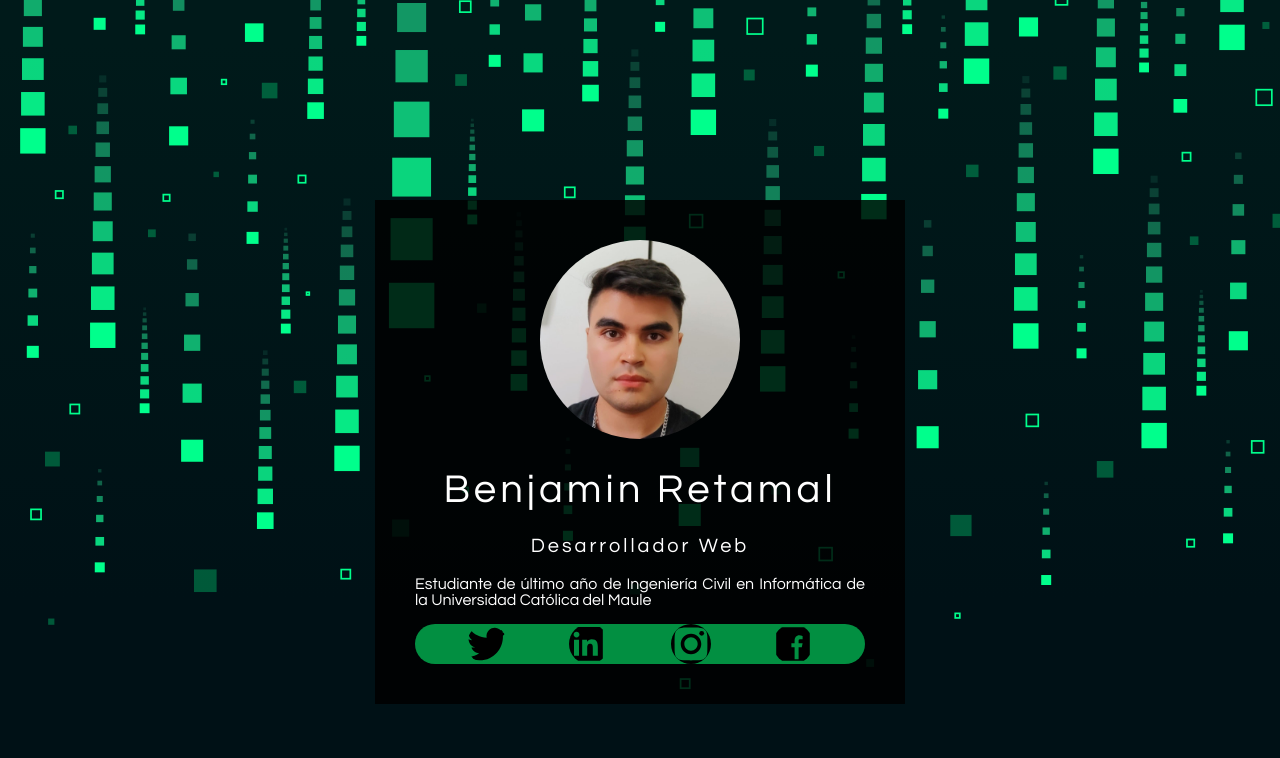
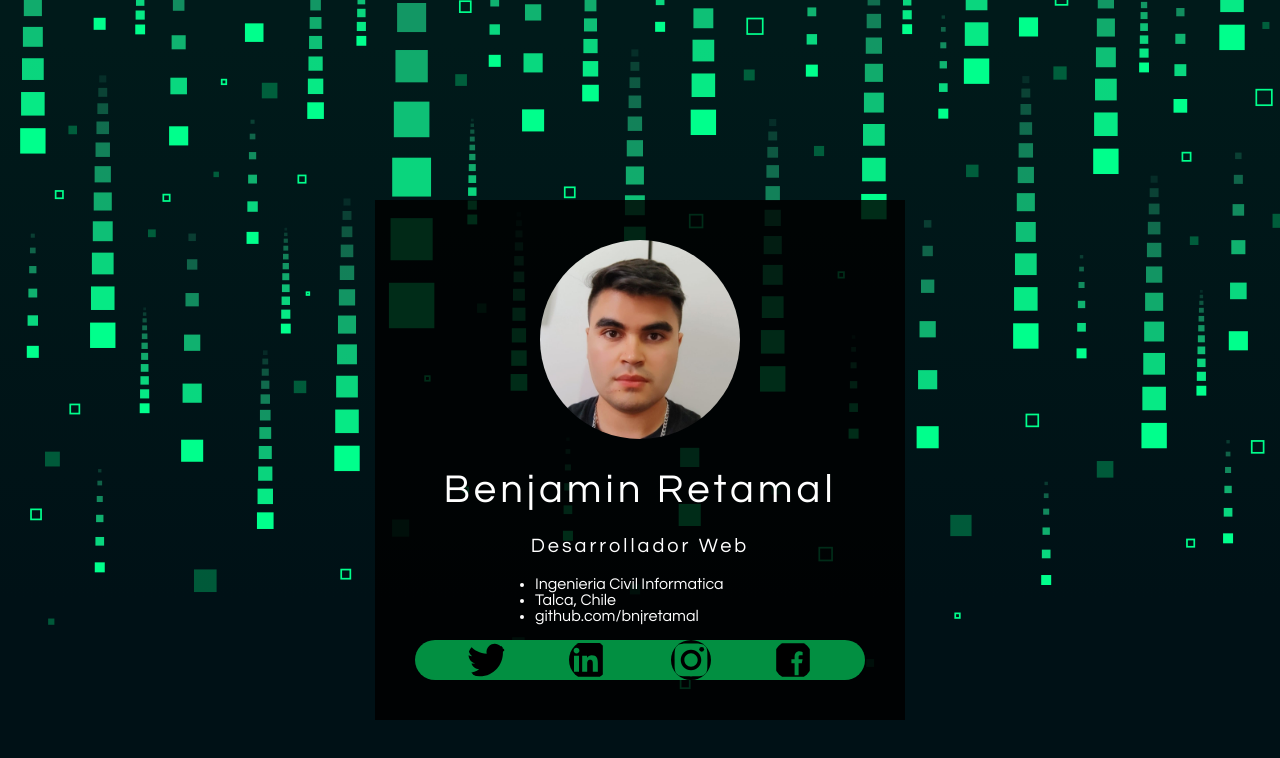
Before and after one commit to Benigno00/desarrollo-web, a plain HTML site: page ev1/desarrollador/desarrollador.html in a window 1280 px wide. Drawn offline with Linux system fonts and the light colour scheme.

Commit message:
arreglo tarjeta desarrollador

```diff
--- a/ev1/desarrollador/desarrollador.html
+++ b/ev1/desarrollador/desarrollador.html
@@ -12,9 +12,11 @@
             <img src="img/perfil.jpeg" alt="">
             <h1>Benjamin Retamal</h1>
             <h3>Desarrollador Web</h3>
-            <p>Estudiante de último año de Ingeniería Civil
-            en Informática de la
-            Universidad Católica del Maule</p>
+            <ul>
+                <li>Ingenieria Civil Informatica</li>
+                <li>Talca, Chile</li>
+                <li>github.com/bnjretamal</li>
+            </ul>
             <div class="redes">
                 <img src="img/twitter.svg" alt="">
                 <img src="img/linkedin.svg" alt="">
--- a/ev1/desarrollador/developer.css
+++ b/ev1/desarrollador/developer.css
@@ -52,8 +52,9 @@ p { font-size: 1em; }
     font-weight: 100;
 }
 
-.tarjeta p {
+.tarjeta ul {
     text-align: justify;
+    margin-left: 80px;
 }
 
 .redes{
```
